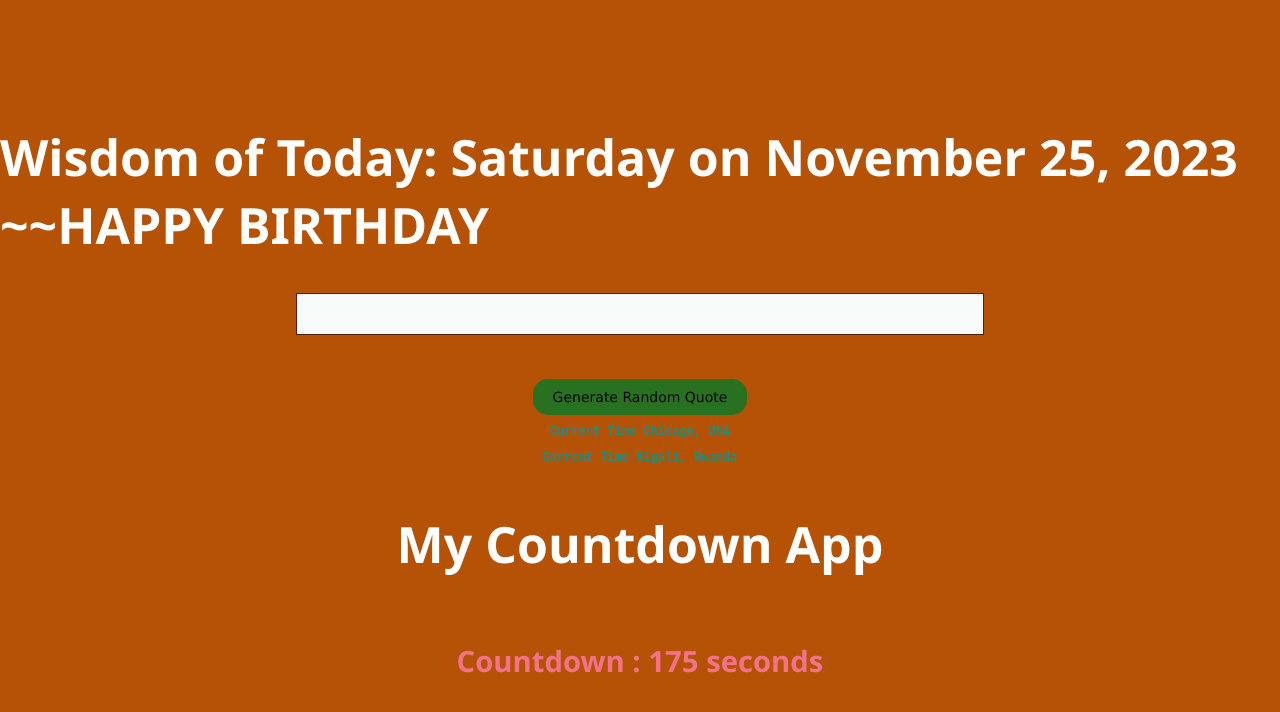
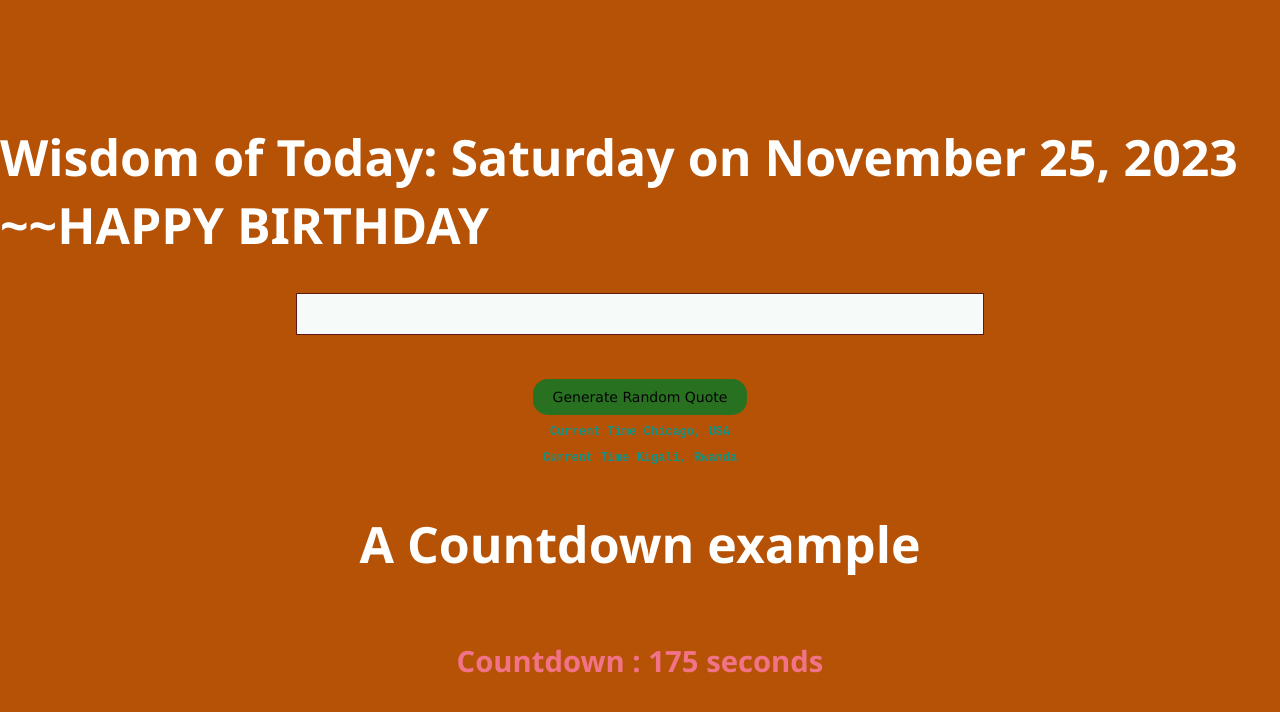
Before and after one commit to Lande21/RandomQuote, a React (Create React App) app: page / in a window 1280 px wide. Shown: the top 712 px of the page. Built offline with nearby package versions, Linux system fonts and the light colour scheme; no server answers.

Commit message:
Adding daily changes

```diff
--- a/src/App.js
+++ b/src/App.js
@@ -10,7 +10,7 @@ function App() {
     <div className="App">
       <header className="App-header">
         <QuoteDisplay />
-        <h1>My Countdown App</h1>
+        <h1>A Countdown example</h1>
         <CountdownTimer initialSeconds={180} />
 
 
```
